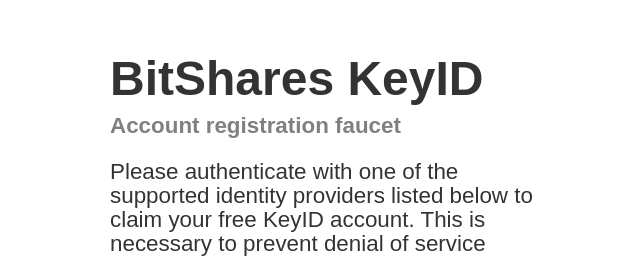
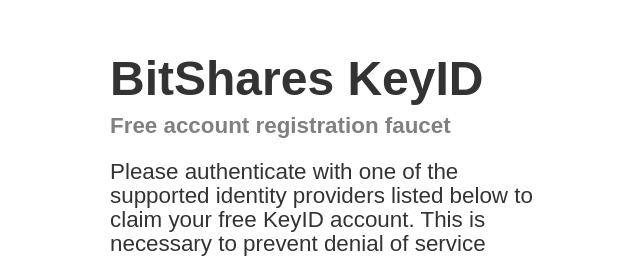
Before and after one commit to AlexChien/keyid-faucet, a website: page public/index.html in a window 1280 px wide. Shown: the part 177-435 px from the top of the page, 306-946 px from the left. Drawn offline with Linux system fonts and the light colour scheme.

Commit message:
1 file changed (+1/-1)

```diff
--- a/public/index.html
+++ b/public/index.html
@@ -9,7 +9,7 @@
     <div class="container">
       <hgroup>
         <h1>BitShares KeyID</h1>
-        <h2>Account registration faucet</h2>
+        <h2>Free account registration faucet</h2>
       </hgroup>
       <p>Please authenticate with one of the supported identity
         providers listed below to claim your free KeyID account.
```
